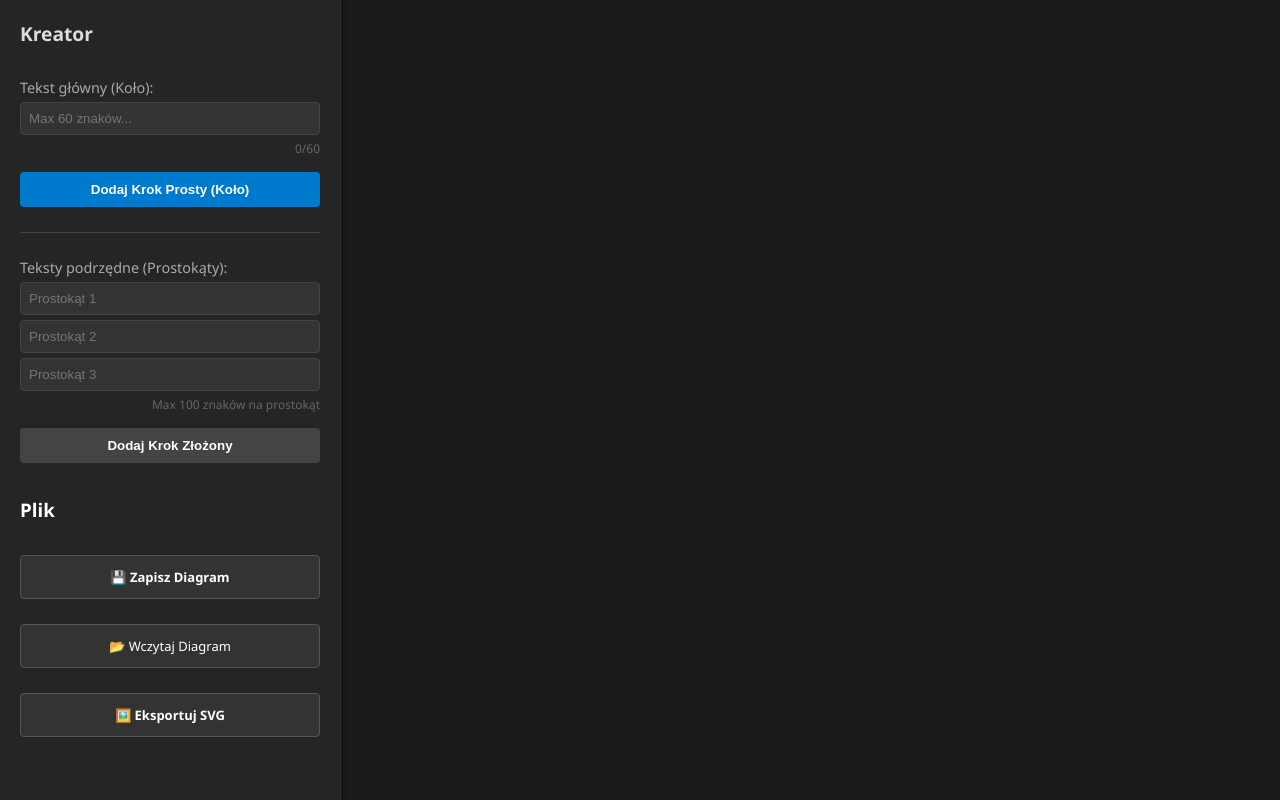
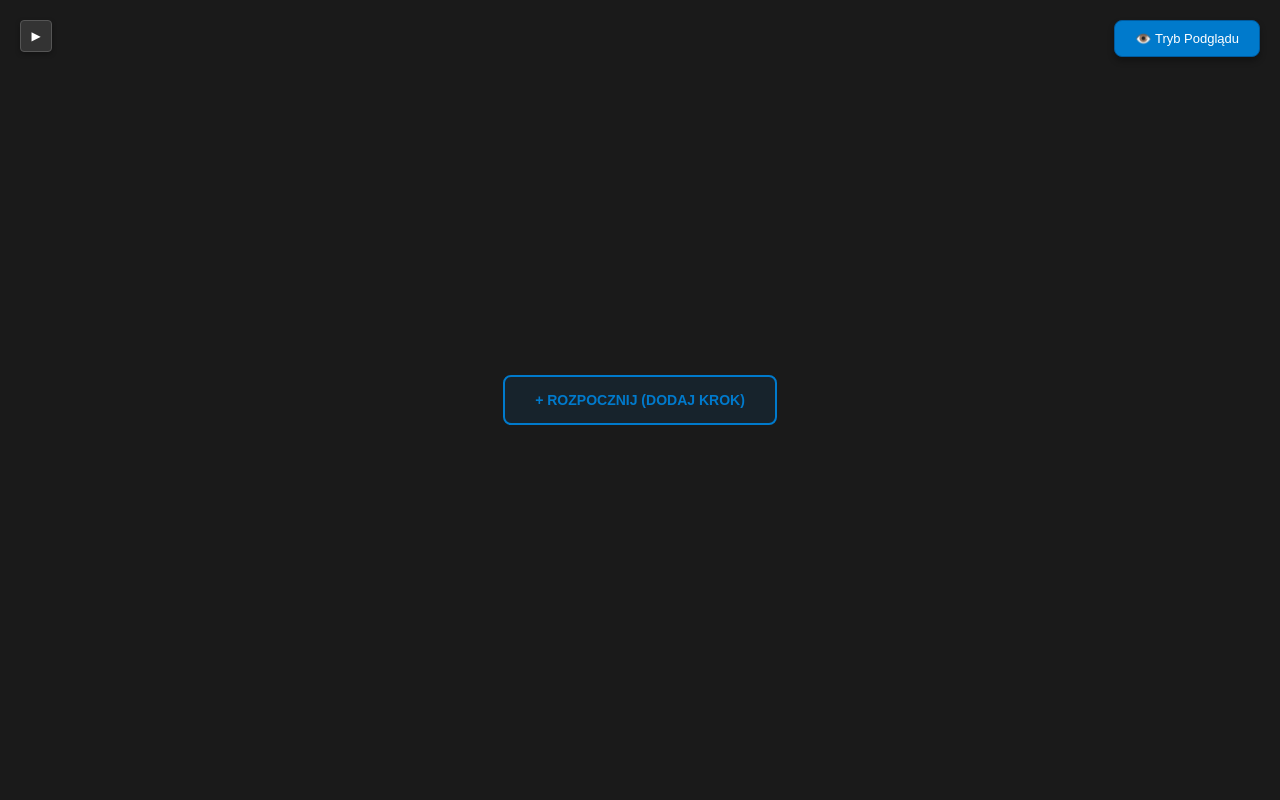
Before and after one commit to G3ca/WORKFLOW-GEN-G3C4, an Angular app in the folder diagram-app/: page / in a window 1280 px wide. Built offline with nearby package versions, Linux system fonts and the light colour scheme.

Commit message:
Kluczowe zmiany: edycja diagramu na żywo nie przez pola formularza, edycja stylów znaczna + chowany sidebar oraz dodanie trybu edycji i podglądu

```diff
--- a/diagram-app/src/app/app.css
+++ b/diagram-app/src/app/app.css
@@ -1,18 +1,21 @@
-/* Reset domyślnych marginesów */
+
 :host {
   display: block;
   height: 100vh;
+  width: 100vw;
   margin: 0;
   font-family: 'Segoe UI', Tahoma, Geneva, Verdana, sans-serif;
+  overflow: hidden;
 }
 
 .app-layout {
   display: flex;
-  height: 100vh;
+  height: 100%;
+  width: 100%;
   overflow: hidden;
 }
 
-/* Sidebar Styling */
+
 .sidebar {
   width: 300px;
   background-color: #252526;
@@ -20,99 +23,51 @@
   padding: 20px;
   display: flex;
   flex-direction: column;
-  gap: 15px;
   border-right: 1px solid #333;
   box-shadow: 2px 0 5px rgba(0, 0, 0, 0.3);
   z-index: 10;
+
+  transition: all 0.3s ease-in-out;
+  overflow: hidden;
+  box-sizing: border-box;
+  white-space: nowrap;
+}
+
+
+.sidebar.sidebar-closed {
+  width: 0;
+  padding: 0;
+  border: none;
+  opacity: 0;
 }
 
 .sidebar h2 {
   margin-top: 0;
   font-size: 1.2rem;
   color: #ddd;
+  margin-bottom: 20px;
+}
+
+.sidebar h3 {
+  font-size: 1rem;
+  color: #aaa;
+  margin-bottom: 10px;
+  margin-top: 0;
 }
 
 
-.form-group {
+.sidebar-content {
   display: flex;
   flex-direction: column;
-  gap: 5px;
+  opacity: 1;
+  transition: opacity 0.2s;
 }
 
-.form-group label {
-  font-size: 0.9rem;
-  color: #aaa;
+.sidebar.sidebar-closed .sidebar-content {
+  opacity: 0;
 }
 
-.form-group small {
-  align-self: flex-end;
-  color: #666;
-  font-size: 0.75rem;
-}
 
-input {
-  padding: 8px;
-  background-color: #333;
-  border: 1px solid #444;
-  color: #fff;
-  border-radius: 4px;
-  outline: none;
-}
-
-input:focus {
-  border-color: #007acc;
-}
-
-button {
-  padding: 10px;
-  border: none;
-  border-radius: 4px;
-  cursor: pointer;
-  font-weight: bold;
-  transition: background 0.2s;
-}
-
-.btn-primary {
-  background-color: #007acc;
-  color: white;
-}
-
-.btn-primary:hover {
-  background-color: #005f9e;
-}
-
-.btn-secondary {
-  background-color: #444;
-  color: white;
-}
-
-.btn-secondary:hover {
-  background-color: #555;
-}
-
-.btn-action {
-  width: 100%;
-  padding: 10px;
-  margin-bottom: 8px;
-  background-color: #333;
-  color: #fff;
-  border: 1px solid #555;
-  border-radius: 4px;
-  cursor: pointer;
-  text-align: center;
-  font-size: 13px;
-  display: block;
-
-}
-
-.btn-action:hover {
-  background-color: #444;
-}
-
-.btn-upload {
-  cursor: pointer;
-
-}
 .btn-action {
 
   display: flex;
@@ -121,9 +76,9 @@ button {
   width: 100%;
   box-sizing: border-box;
   margin-bottom: 10px;
+  padding: 12px;
 
 
-  padding: 12px;
   background-color: #333;
   color: #fff;
   border: 1px solid #555;
@@ -135,7 +90,10 @@ button {
   font-size: 13px;
   line-height: normal;
   text-decoration: none;
+
+
   appearance: none;
+  transition: background-color 0.2s, border-color 0.2s;
 }
 
 .btn-action:hover {
@@ -143,24 +101,50 @@ button {
   border-color: #666;
 }
 
-
-
-
-
-label.btn-action {
-  cursor: pointer;
+.btn-action:active {
+  transform: translateY(1px);
 }
 
 .separator {
   border: 0;
   border-top: 1px solid #444;
   width: 100%;
-  margin: 10px 0;
+  margin: 20px 0;
 }
 
-/* Diagram Area Styling */
+
 .diagram-area {
   flex: 1;
   background-color: #1e1e1e;
   overflow: hidden;
+  position: relative;
 }
+
+
+.toggle-sidebar-btn {
+  position: absolute;
+  top: 20px;
+  left: 20px;
+  z-index: 100;
+
+  width: 32px;
+  height: 32px;
+  background-color: #333;
+  color: #fff;
+  border: 1px solid #555;
+  border-radius: 4px;
+  cursor: pointer;
+
+  display: flex;
+  align-items: center;
+  justify-content: center;
+  font-size: 12px;
+
+  transition: background 0.2s;
+  box-shadow: 0 2px 5px rgba(0,0,0,0.3);
+}
+
+.toggle-sidebar-btn:hover {
+  background-color: #505050;
+  border-color: #777;
+}
--- a/diagram-app/src/app/app.html
+++ b/diagram-app/src/app/app.html
@@ -1,41 +1,35 @@
 <div class="app-layout">
 
-    <aside class="sidebar">
-        <h2>Kreator</h2>
+  <aside class="sidebar" [class.sidebar-closed]="!isSidebarOpen">
+    <h2>Kreator</h2>
 
-        <div class="form-group">
-            <label>Tekst główny (Koło):</label>
-            <input type="text" [(ngModel)]="mainInput" maxlength="60" placeholder="Max 60 znaków...">
-            <small>{{ mainInput.length }}/60</small>
-        </div>
+    <h3>Plik</h3>
+    <button class="btn-action" (click)="saveWorkflow()">💾 Zapisz Diagram</button>
 
-        <button class="btn-primary" (click)="addCircle()">Dodaj Krok Prosty (Koło)</button>
+    <label class="btn-action">
+      📂 Wczytaj Diagram
+      <input type="file" #fileInput style="display: none;" accept=".json" (change)="loadWorkflow($event)">
+    </label>
 
-        <hr class="separator">
+    <button class="btn-action" (click)="exportToSVG()">🖼️ Eksportuj SVG</button>
 
-        <div class="form-group">
-            <label>Teksty podrzędne (Prostokąty):</label>
+    <hr class="separator">
 
-            <input [(ngModel)]="rect1" maxlength="100" placeholder="Prostokąt 1">
-            <input [(ngModel)]="rect2" maxlength="100" placeholder="Prostokąt 2">
-            <input [(ngModel)]="rect3" maxlength="100" placeholder="Prostokąt 3">
-            <small>Max 100 znaków na prostokąt</small>
-        </div>
-        <button class="btn-secondary" (click)="addComplex()">Dodaj Krok Złożony</button>
+    <p style="font-size: 12px; color: #666; margin-top: 20px;">
+    Edytuj diagram klikając bezpośrednio na elementy.
+    </p>
 
-        <h3>Plik</h3>
+  </aside>
 
-        <button class="btn-action" (click)="saveWorkflow()">💾 Zapisz Diagram</button>
+  <main class="diagram-area">
 
-        <label class="btn-action btn-upload"> 📂 Wczytaj Diagram <input type="file" accept=".json"
-                (change)="loadWorkflow($event)" style="display: none;"> </label>
+    <button class="toggle-sidebar-btn" (click)="toggleSidebar()" title="Pokaż/Ukryj menu">
+      {{ isSidebarOpen ? '◀' : '▶' }}
+    </button>
 
-        <button class="btn-action" (click)="exportToSVG()">🖼️ Eksportuj SVG</button>
-
-    </aside>
-
-    <main class="diagram-area">
+    <div id="diagram-content" style="width: 100%; height: 100%;">
         <app-work-flow [steps]="workflowSteps"></app-work-flow>
-    </main>
+    </div>
+  </main>
 
 </div>
--- a/diagram-app/src/app/app.ts
+++ b/diagram-app/src/app/app.ts
@@ -59,6 +59,11 @@ export class AppComponent {
     this.rect3 = '';
   }
 
+  isSidebarOpen = false;
+
+  toggleSidebar() {
+    this.isSidebarOpen = !this.isSidebarOpen;
+  }
 
   //Zapis diagramu do pliku JSON
 
@@ -103,7 +108,7 @@ loadWorkflow(event: any) {
 
   exportToSVG() {
     const node = document.getElementById('workflow-container');
-    if (!node){
+    if (!node) {
       alert('Nie znaleziono kontenera diagramu!');
       return;
     }
--- a/diagram-app/src/app/work-flow/work-flow.css
+++ b/diagram-app/src/app/work-flow/work-flow.css
@@ -11,8 +11,6 @@
   overflow: hidden;
   position: relative;
   cursor: grab;
-
-
   display: flex;
   align-items: center;
   justify-content: center;
@@ -22,12 +20,9 @@
   cursor: grabbing;
 }
 
-
 .zoom-layer {
-
   transform-origin: center center;
   transition: transform 0.1s ease-out;
-
   display: flex;
   align-items: center;
   justify-content: center;
@@ -37,7 +32,6 @@
 .workflow-row {
   display: flex;
   align-items: center;
-   background-color: #1a1a1a;
 }
 
 .node-wrapper {
@@ -45,13 +39,21 @@
   align-items: center;
 }
 
+
 .main-group {
   display: flex;
   align-items: center;
-  gap: 15px;
 }
 
-/* Styl koła - max 60 znaków */
+.circle-wrapper {
+  display: flex;
+  flex-direction: column;
+  align-items: center;
+  justify-content: center;
+  position: relative;
+}
+
+
 .circle {
   width: 156px;
   height: 156px;
@@ -60,91 +62,321 @@
   display: flex;
   align-items: center;
   justify-content: center;
-  text-align: center;
-  font-size: 11px;
-  padding: 8px;
-  word-wrap: break-word;
-  overflow: hidden;
+  padding: 15px;
   flex-shrink: 0;
   border: 2px solid transparent;
-
-
+  box-sizing: border-box;
   font-family: 'Poppins', sans-serif;
   font-weight: 600;
   font-size: 12px;
   letter-spacing: 0.5px;
   color: #0F172A;
-
 }
 
-/* Styl prostokątów - max 100 znaków */
+.circle-textarea {
+  width: 110px;
+  height: auto;
+  max-height: 110px;
+  field-sizing: content;
+  min-height: 24px;
+  background: transparent;
+  border: none;
+  outline: none;
+  resize: none;
+  padding: 0 5px;
+  box-sizing: border-box;
+  font-family: inherit;
+  font-weight: inherit;
+  font-size: inherit;
+  color: inherit;
+  text-align: center;
+  line-height: 1.2;
+  overflow: hidden;
+}
+
+
 .side-stack {
+
+  position: relative;
+
   display: flex;
   flex-direction: column;
   gap: 15px;
+  justify-content: center;
+  align-items: flex-start;
+  margin-left: 43px;
+
+
+  margin-bottom: 0;
+}
+
+.rect-wrapper {
+  display: flex;
+  align-items: center;
+  gap: 10px;
+
 }
 
 .rect {
   width: 176px;
   height: 92px;
   background-color: #D9D9D9;
-  font-size: 10px;
   display: flex;
   align-items: center;
   justify-content: center;
-  margin-left: 43px;
-  margin-bottom: 30px;
-  padding: 0 8px;
-  white-space: nowrap;
-  overflow: hidden;
-  text-overflow: ellipsis;
-
+  padding: 0 10px;
+  box-sizing: border-box;
   color: #111111;
   font-family: 'Poppins', sans-serif;
   font-weight: 500;
   font-size: 11px;
-
-  /* Kropki na końcu zbyt długiego tekstu */
 }
 
-.rect:last-child {
-  margin-bottom: 0;
+.rect-input {
+  width: 100%;
+  background: transparent;
+  border: none;
+  outline: none;
+  font-family: inherit;
+  font-weight: inherit;
+  font-size: inherit;
+  color: inherit;
+  text-align: center;
+  text-overflow: ellipsis;
 }
 
-/* Pionowa linia */
 .v-line {
   width: 1px;
   background-color: #FFFFFF;
   align-self: stretch;
-  /* Rozciąga się do wysokości stosu */
-  margin-left: 43px;
+  margin-left: 20px;
 }
 
-/* Strzałka */
+
+.remove-rect-btn {
+  background: none;
+  border: none;
+  color: #ff4d4d;
+  font-size: 18px;
+  font-weight: bold;
+  cursor: pointer;
+  opacity: 0.4;
+  padding: 0 5px;
+  transition: opacity 0.2s;
+}
+.remove-rect-btn:hover { opacity: 1; }
+
+.add-rect-btn {
+
+  position: absolute;
+  bottom: -40px;
+  left: 0;
+
+
+  width: 176px;
+  box-sizing: border-box;
+  padding: 8px;
+  font-family: 'Poppins', sans-serif;
+  font-size: 10px;
+  background: rgba(255, 255, 255, 0.05);
+  color: #aaa;
+  border: 1px dashed #555;
+  border-radius: 4px;
+  cursor: pointer;
+  transition: all 0.2s;
+  text-align: center;
+  z-index: 10;
+}
+
+.add-rect-btn:hover {
+  background: rgba(255, 255, 255, 0.1);
+  color: #fff;
+  border-color: #888;
+}
+
 .arrow-wrapper {
   padding: 0 20px;
+  position: relative;
+  display: flex;
+  align-items: center;
 }
 
 .arrow {
-  margin-left: 30px;
-  margin-right: 30px;
   width: 90px;
   height: 2px;
   background-color: #FFFFFF;
   position: relative;
+  margin: 0 10px;
+}
+.arrow::after {
+  content: ''; position: absolute; right: 0; top: 50%; width: 10px; height: 10px;
+  border-right: 2px solid #FFFFFF; border-bottom: 2px solid #FFFFFF;
+  transform: translateY(-50%) rotate(-45deg);
 }
 
-.arrow::after {
+.arrow-short {
+  width: 40px;
+  height: 2px;
+  background-color: #FFFFFF;
+  position: relative;
+}
+.arrow-short::after {
+  content: ''; position: absolute; right: 0; top: 50%; width: 10px; height: 10px;
+  border-right: 2px solid #FFFFFF; border-bottom: 2px solid #FFFFFF;
+  transform: translateY(-50%) rotate(-45deg);
+}
+
+.end-add {
+  display: flex;
+  align-items: center;
+  gap: 20px;
+  padding-right: 20px;
+}
+
+
+.add-btn-floating {
+  position: absolute;
+  top: -14px; left: 50%; transform: translateX(-50%);
+  width: 28px; height: 28px;
+  border-radius: 50%;
+  background: #007acc; color: white;
+  border: 3px solid #1a1a1a;
+  cursor: pointer;
+  display: flex; align-items: center; justify-content: center;
+  font-weight: bold;
+  opacity: 0; transition: all 0.2s; z-index: 5;
+}
+.arrow-wrapper:hover .add-btn-floating { opacity: 1; }
+.add-btn-floating:hover { transform: translateX(-50%) scale(1.1); background: #008be6; }
+
+.add-btn-big {
+  background: transparent;
+  border: 1px dashed #666;
+  color: #888;
+  padding: 12px 24px;
+  cursor: pointer;
+  border-radius: 8px;
+  font-family: 'Poppins', sans-serif;
+  font-size: 12px;
+  transition: all 0.2s;
+  white-space: nowrap;
+}
+.add-btn-big:hover {
+  border-color: #007acc; color: #007acc; background: rgba(0, 122, 204, 0.05);
+}
+
+
+.start-container {
+  display: flex; align-items: center; justify-content: center; height: 100%; width: 100%;
+}
+.start-btn {
+  border: 2px solid #007acc; color: #007acc; background: rgba(0, 122, 204, 0.1);
+  font-weight: 600; font-size: 14px; padding: 15px 30px;
+}
+.start-btn:hover { background: #007acc; color: white; }
+
+
+.relative-group {
+  position: relative;
+}
+
+.hover-actions {
+  position: absolute;
+  top: -40px;
+  left: 50%;
+  transform: translateX(-50%);
+  background: #252526;
+  padding: 4px 8px;
+  border-radius: 20px;
+  border: 1px solid #444;
+  display: flex;
+  align-items: center;
+  gap: 10px;
+  opacity: 0;
+  pointer-events: none;
+  transition: opacity 0.15s, transform 0.15s;
+  box-shadow: 0 4px 12px rgba(0,0,0,0.5);
+  z-index: 100;
+}
+
+.hover-actions::after {
   content: '';
   position: absolute;
-  right: 0;
-  top: 50%;
-  width: 10px;
-  height: 10px;
+  bottom: -20px;
+  left: 0;
+  width: 100%;
+  height: 20px;
+  background: transparent;
+}
+
+.relative-group:hover .hover-actions,
+.hover-actions:hover {
+  opacity: 1;
+  pointer-events: auto;
+  transform: translateX(-50%) translateY(0);
+}
+
+.hover-actions button {
+  background: transparent;
+  border: none;
+  cursor: pointer;
+  display: flex; align-items: center; justify-content: center;
+  font-family: 'Poppins', sans-serif;
+  font-size: 16px;
+  transition: transform 0.2s;
+  padding: 0; width: 24px; height: 24px;
+}
+.hover-actions button:hover { transform: scale(1.2); }
+
+.btn-delete-x {
+  color: #ff4d4d;
+  font-weight: 700;
+  font-size: 20px !important;
+  line-height: 1;
+}
+
+.btn-toggle {
+  color: #aaa;
+  font-size: 14px !important;
+}
+.btn-toggle:hover { color: #fff; }
 
 
-  border-right: 2px solid #FFFFFF;
-  border-bottom: 2px solid #FFFFFF;
 
-  transform: translateY(-50%) rotate(-45deg);
+
+
+.mode-switch {
+  position: absolute;
+  top: 20px;
+  right: 20px;
+  z-index: 1000;
 }
+
+.mode-switch button {
+  background-color: #333;
+  color: #fff;
+  border: 1px solid #555;
+  padding: 10px 20px;
+  border-radius: 8px;
+  font-family: 'Poppins', sans-serif;
+  font-size: 13px;
+  cursor: pointer;
+  transition: all 0.2s;
+  box-shadow: 0 4px 6px rgba(0,0,0,0.3);
+}
+
+.mode-switch button:hover {
+  background-color: #444;
+}
+
+
+.mode-switch button.active {
+  background-color: #007acc;
+  border-color: #005a9e;
+}
+
+
+.view-only {
+  cursor: default !important;
+  user-select: none;
+}
--- a/diagram-app/src/app/work-flow/work-flow.html
+++ b/diagram-app/src/app/work-flow/work-flow.html
@@ -1,21 +1,69 @@
 <div class="canvas-container" #scene (mousedown)="StartPan($event)" (wheel)="OnWheel($event)">
+
+  <div class="mode-switch" (mousedown)="$event.stopPropagation()">
+    <button (click)="toggleEditMode()" [class.active]="isEditMode">
+      {{ isEditMode ? '👁️ Tryb Podglądu' : '✏️ Tryb Edycji' }}
+    </button>
+  </div>
 
   <div class="zoom-layer" [style.transform]="'translate(' + pan.x + 'px, ' + pan.y + 'px) scale(' + scale + ')'">
 
     <div class="workflow-row" id="workflow-container">
-        @for (step of steps; track step.id; let last = $last) {
+
+      @if (steps.length === 0 && isEditMode) {
+      <div class="start-container">
+        <button class="add-btn-big start-btn" (click)="addStepAtIndex(0, $event)">
+          + ROZPOCZNIJ (DODAJ KROK)
+        </button>
+      </div>
+      }
+
+      @for (step of steps; track step.id; let last = $last; let i = $index) {
       <div class="node-wrapper">
 
         <div class="main-group">
+
+          <div class="circle-wrapper relative-group">
+
+            @if (isEditMode) {
+            <div class="hover-actions">
+              <button class="btn-toggle" (click)="toggleType(step)" title="Zmień typ / Reset">🔄</button>
+              <div style="width: 1px; height: 14px; background: #555;"></div>
+              <button class="btn-delete-x" (click)="deleteStep(i)" title="Usuń krok">×</button>
+            </div>
+            }
+
             <div class="circle" [title]="step.mainText">
-              <span>{{ step.mainText }}</span>
+              <textarea [(ngModel)]="step.mainText" class="circle-textarea" [readonly]="!isEditMode"
+                [class.view-only]="!isEditMode" maxlength="60" spellcheck="false"
+                (mousedown)="$event.stopPropagation()">
+              </textarea>
+            </div>
+
           </div>
 
           @if (step.type === 'with-side') {
           <div class="side-stack">
+
             @for (rectText of step.sideRects; track $index) {
-              <div class="rect" [title]="rectText">{{ rectText }}</div>
+            <div class="rect-wrapper">
+              <div class="rect">
+                <input [(ngModel)]="step.sideRects![$index]" class="rect-input" [readonly]="!isEditMode"
+                  [class.view-only]="!isEditMode" maxlength="100" spellcheck="false"
+                  (mousedown)="$event.stopPropagation()">
+              </div>
+              @if (isEditMode) {
+              <button class="remove-rect-btn" (click)="removeRect(step, $index)">×</button>
               }
+            </div>
+            }
+
+            @if (isEditMode && (step.sideRects?.length || 0) < 5) { <button class="add-rect-btn" (click)="addRect(step)"
+              (mousedown)="$event.stopPropagation()">
+              + Dodaj opcję
+              </button>
+              }
+
           </div>
           <div class="v-line"></div>
           }
@@ -24,6 +72,20 @@
         @if (!last) {
         <div class="arrow-wrapper">
           <div class="arrow"></div>
+          @if (isEditMode) {
+          <button class="add-btn-floating" (click)="addStepAtIndex(i + 1, $event)">+</button>
+          }
+        </div>
+        }
+
+        @if (last) {
+        <div class="arrow-wrapper end-add">
+          @if (isEditMode) {
+          <div class="arrow-short"></div>
+          <button class="add-btn-big" (click)="addStepAtIndex(steps.length, $event)">
+            + Dodaj
+          </button>
+          }
         </div>
         }
 
--- a/diagram-app/src/app/work-flow/work-flow.ts
+++ b/diagram-app/src/app/work-flow/work-flow.ts
@@ -1,6 +1,6 @@
 import { Component, ElementRef, Host, HostListener, Input, ViewChild } from '@angular/core';
 import { CommonModule } from '@angular/common';
-
+import { FormsModule } from '@angular/forms';
 
 export interface WorkflowStep {
   id: number;
@@ -12,7 +12,7 @@ export interface WorkflowStep {
 @Component({
   selector: 'app-work-flow',
   standalone: true,
-  imports: [CommonModule],
+  imports: [CommonModule, FormsModule],
   templateUrl: './work-flow.html',
   styleUrls: ['./work-flow.css']
 })
@@ -21,7 +21,6 @@ export interface WorkflowStep {
 export class WorkFlowComponent {
 
   @Input() steps: WorkflowStep[] = [];
-
 
   //Stan Widoku
   scale = 1;
@@ -64,20 +63,54 @@ export class WorkFlowComponent {
   }
 
 
+  addStepAtIndex(index: number, event: MouseEvent) {
+    event.stopPropagation();
+    const newStep: WorkflowStep = {
+      id: Date.now(),
+      type: 'main',
+      mainText: 'Nowy krok'
+    };
+    this.steps.splice(index, 0, newStep);
+  }
+
+  deleteStep(index: number) {
+    this.steps.splice(index, 1);
+  }
+
+  toggleType(step: WorkflowStep) {
+    if (step.type === 'main') {
+      step.type = 'with-side';
+      step.sideRects = ['Krok 1'];
+    } else {
+      step.type = 'main';
+      delete step.sideRects;
+    }
+  }
+
+  addRect(step: WorkflowStep) {
+    if (!step.sideRects) step.sideRects = [];
+    if (step.sideRects.length < 5) {
+      step.sideRects.push(`Krok ${step.sideRects.length + 1}`);
+    }
+  }
+
+  removeRect(step: WorkflowStep, index: number) {
+    if (step.sideRects) {
+      step.sideRects.splice(index, 1);
+      if (step.sideRects.length === 0) {
+        step.type = 'main';
+      }
+    }
+
+  }
 
 
 
+  isEditMode: boolean = true;
+
+  toggleEditMode() {
+    this.isEditMode = !this.isEditMode;
+  }
 
 
-  //Umożliwienie przewijania poziomego za pomocą kółka myszy wygenerowanego diagramu
-  // @ViewChild('scrollContainer') scrollContainer!: ElementRef<HTMLElement>;
-
-  // @HostListener('wheel', ['$event'])
-  // onWheel(event: WheelEvent) {
-  //   if (this.scrollContainer) {
-  //     event.preventDefault();
-  //     this.scrollContainer.nativeElement.scrollLeft += event.deltaY;
-  //   }
-  // }
-
 }
--- a/diagram-app/src/styles.css
+++ b/diagram-app/src/styles.css
@@ -1,4 +1,3 @@
-/* You can add global styles to this file, and also import other style files */
 
 body {
     background-color: #121212;
```
Lines whose indentation alone changed are shown as unchanged.
